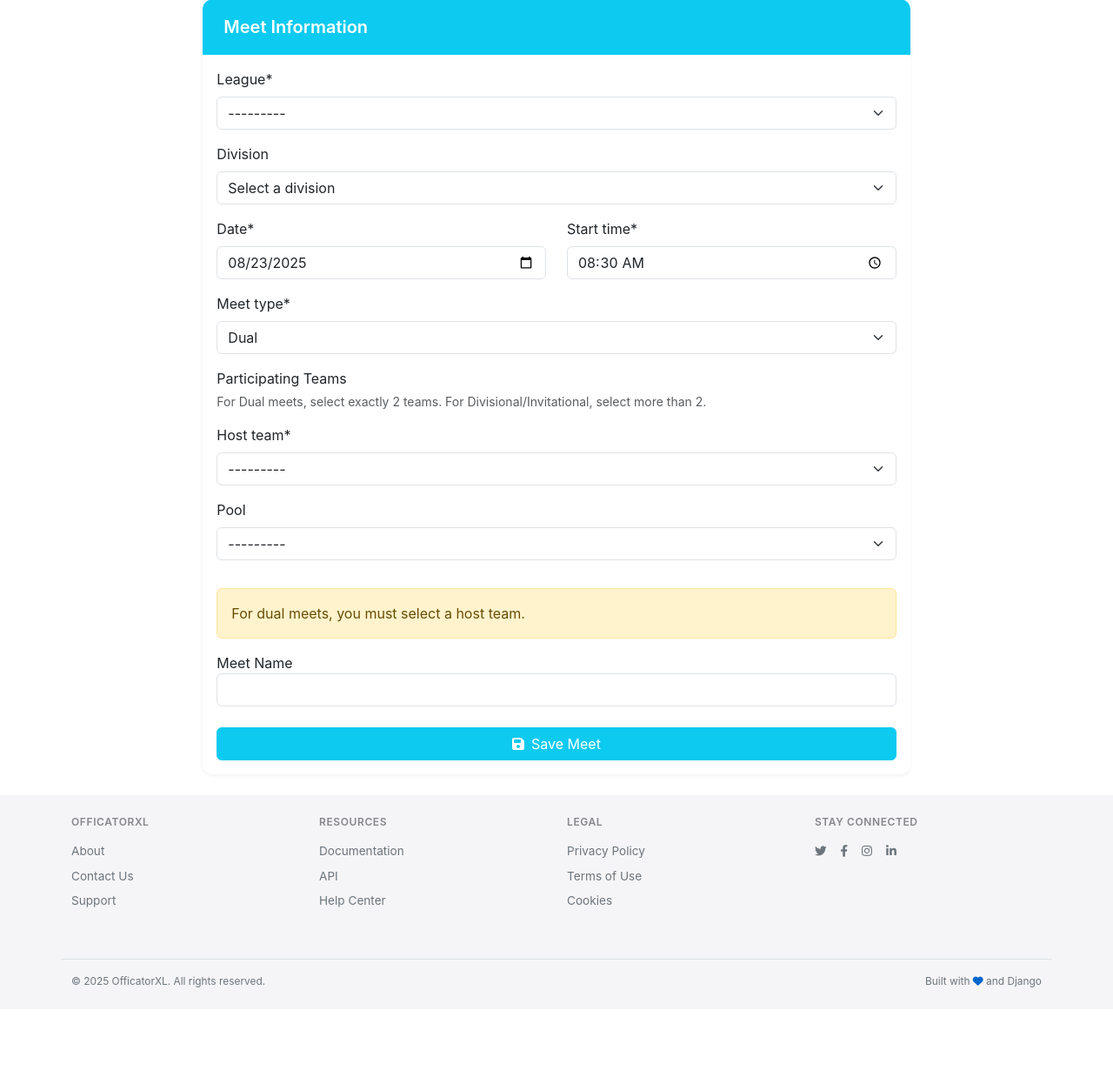
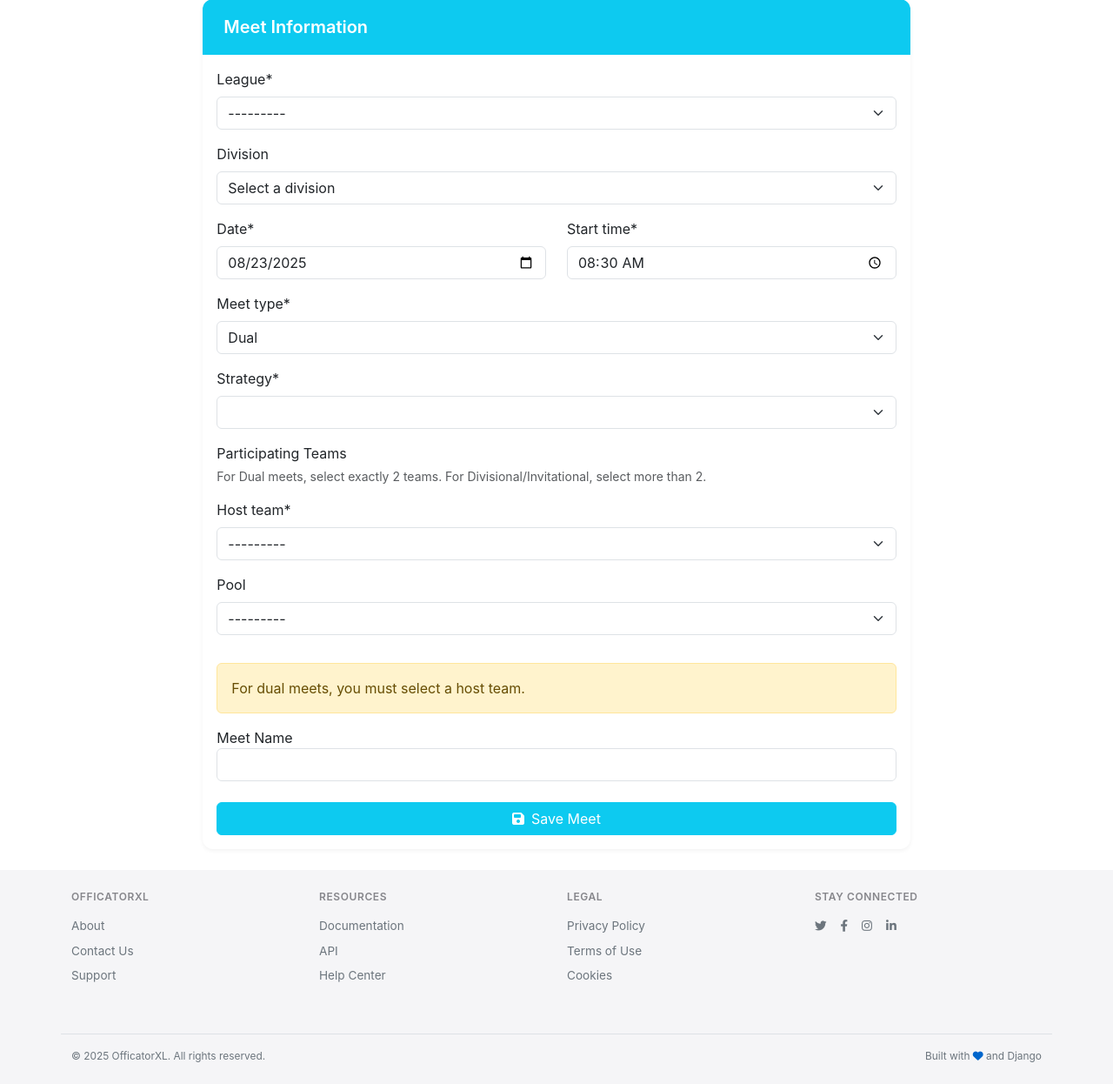
Before and after one commit to macmce/officiatorxl, a Django app: page /officials/meets/create/ in a window 1280 px wide. Shown: the part 156-1402 px from the top of the page at 87% size. Before the commit the page ends 1291 px from the top, so only its background shows below. Run offline with Django 5.2, Linux system fonts and the light colour scheme; data that the repository does not hold is empty; parts of the project's set-up code (start-up, migrations or seed data) failed here and were passed over; some libraries are stand-ins or nearby versions.

Commit message:
feat: add strategy field to Meet model and update related views/forms

```diff
--- a/officials/forms.py
+++ b/officials/forms.py
@@ -104,13 +104,14 @@ class MeetForm(forms.ModelForm):
     """Form for creating and updating meets."""
     class Meta:
         model = Meet
-        fields = ['league', 'division', 'date', 'start_time', 'host_team', 'pool', 'name', 'meet_type', 'participating_teams']
+        fields = ['league', 'division', 'date', 'start_time', 'host_team', 'pool', 'name', 'meet_type', 'strategy', 'participating_teams']
         widgets = {
             'date': forms.DateInput(attrs={'type': 'date'}),
             'start_time': forms.TimeInput(attrs={'type': 'time'}),
             'meet_type': forms.Select(),
             'name': forms.TextInput(attrs={'placeholder': 'Enter meet name'}),
             'pool': PoolSelectWidget(),
+            'strategy': forms.Select(attrs={'class': 'form-select'}),
         }
 
     def __init__(self, *args, **kwargs):
@@ -120,6 +121,15 @@ class MeetForm(forms.ModelForm):
 
         # Make name field required
         self.fields['name'].required = True
+
+        # Strategy field setup
+        self.fields['strategy'].queryset = Strategy.objects.all()
+        self.fields['strategy'].required = True
+        # Do not allow an empty selection in the dropdown
+        try:
+            self.fields['strategy'].empty_label = None
+        except Exception:
+            pass
 
         # If only one league exists and none provided, preload it
         if not self.data.get('league') and not getattr(self.instance, 'league_id', None):
--- a/officials/models.py
+++ b/officials/models.py
@@ -137,6 +137,7 @@ class Meet(models.Model):
     participating_teams = models.ManyToManyField(Team, related_name='meets')
     meet_type = models.CharField(max_length=20, choices=MEET_TYPE_CHOICES, default='dual')
     weather_forecast = models.JSONField(null=True, blank=True)
+    strategy = models.ForeignKey('Strategy', on_delete=models.SET_NULL, null=True, blank=True, related_name='meets')
 
     def __str__(self):
         return f"{self.name} - {self.date}"
--- a/officials/views_meets.py
+++ b/officials/views_meets.py
@@ -285,6 +285,15 @@ def meet_create(request):
         logger.info(f"POST data: {request.POST}")
 
         try:
+            # Validate the form first to enforce required fields like strategy
+            form = MeetForm(request.POST)
+            if not form.is_valid():
+                logger.warning(f"Form errors: {form.errors}")
+                return render(request, 'officials/meet_form.html', {
+                    'form': form,
+                    'title': 'Create Meet',
+                }, status=200)
+
             # Skip form validation and create Meet directly
             # This guarantees persistence without relying on form saving behavior
             meet = Meet(
@@ -295,6 +304,10 @@ def meet_create(request):
                 pool_id=request.POST.get('pool'),
                 meet_type=request.POST.get('meet_type')
             )
+            # Save strategy if provided (required by form validation)
+            strategy_id = request.POST.get('strategy')
+            if strategy_id:
+                meet.strategy_id = strategy_id
 
             # Force save
             meet.save()
@@ -314,17 +327,12 @@ def meet_create(request):
             except Meet.DoesNotExist:
                 logger.error("ERROR: Meet not found after save!")
 
-            # Also process form for proper rendering
-            form = MeetForm(request.POST)
-            if form.is_valid():
-                logger.info("Form is valid")
-            else:
-                logger.warning(f"Form errors: {form.errors} - but Meet still created directly")
+            logger.info("Form is valid")
 
             # Return 200 with template for step 2
             context = {
-                'form': form if form.is_valid() else None,
-                'title': 'Create Meet - Step 2',
+                'form': form,
+                'title': 'Create Meet',
                 'meet': meet,
             }
             return render(request, 'officials/meet_form.html', context, status=200)
--- a/templates/officials/meet_form.html
+++ b/templates/officials/meet_form.html
@@ -57,6 +57,11 @@
                         <div class="row">
                             <div class="col-md-12">
                                 {{ form.meet_type|as_crispy_field }}
+                            </div>
+                        </div>
+                        <div class="row">
+                            <div class="col-md-12">
+                                {{ form.strategy|as_crispy_field }}
                             </div>
                         </div>
 
--- a/templates/officials/meet_list.html
+++ b/templates/officials/meet_list.html
@@ -93,7 +93,7 @@
                                 <strong>Start Time:</strong> {{ meet.start_time|time:"g:i A" }}
                             </p>
                             <p>
-                                <strong>League:</strong> {{ meet.league.name }}
+                                <strong>Strategy:</strong> {{ meet.strategy|default:'-' }}
                             </p>
 
                             <p>
@@ -134,7 +134,7 @@
                         <th>Start Time</th>
                         <th>Host Team</th>
                         <th>Pool</th>
-                        <th>League</th>
+                        <th>Strategy</th>
                         <th>Officials</th>
                         <th>Teams</th>
                         <th>Actions</th>
@@ -148,7 +148,7 @@
                             <td>{{ meet.start_time|time:"g:i A" }}</td>
                             <td><a href="{% url 'team_detail' meet.host_team.id %}">{{ meet.host_team.name }}</a></td>
                             <td>{{ meet.pool.name|default:'-' }}</td>
-                            <td>{{ meet.league.name }}</td>
+                            <td>{{ meet.strategy|default:'-' }}</td>
                             <td>{{ meet.assignment_count|default:0 }}</td>
                             <td>{{ meet.participating_teams.count }}</td>
                             <td>
```
Also changed, not shown: officials/migrations/0030_meet_strategy.py (added).
